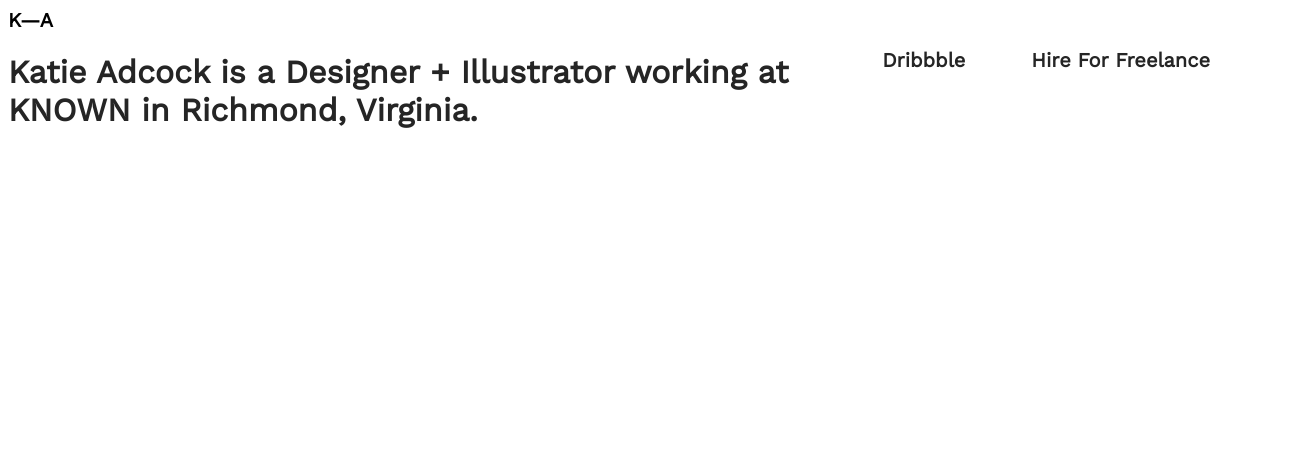
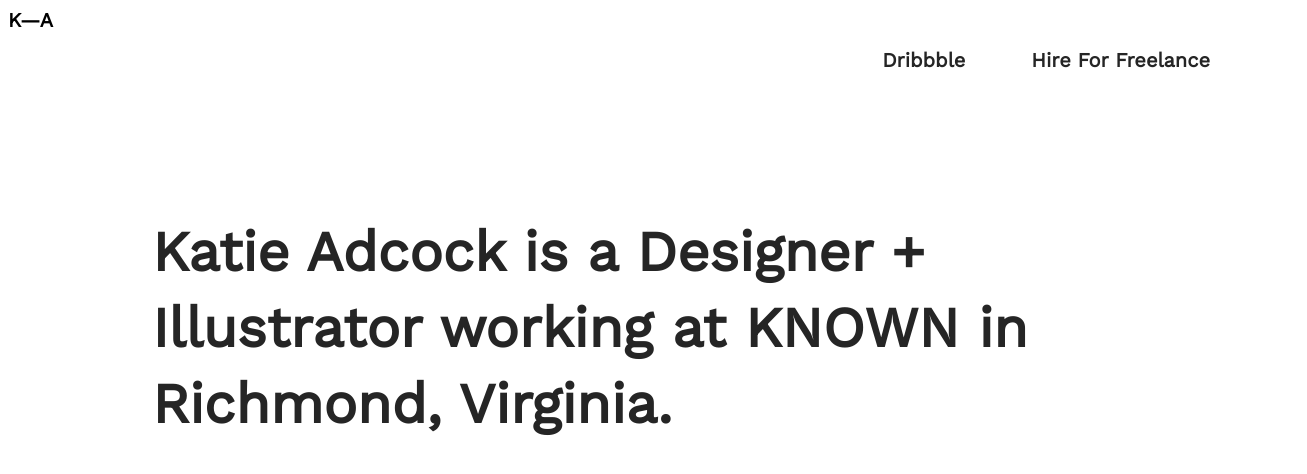
Before and after one commit to katie-adcock/portfolio, a plain HTML site: page index.html in a window 1280 px wide. Shown: the whole page, 1307 px wide, since content can reach past the window. Drawn offline with nearby package versions, Linux system fonts and the light colour scheme.

Commit message:
h1 change

```diff
--- a/css/style.css
+++ b/css/style.css
@@ -49,4 +49,8 @@ ul{
 h1 {
 	color: #252525;
     font-family: Work Sans;
+    width: 80%;
+    font-size: 56px;
+    padding: 144px;
+    line-height: 76px;
 }
```
